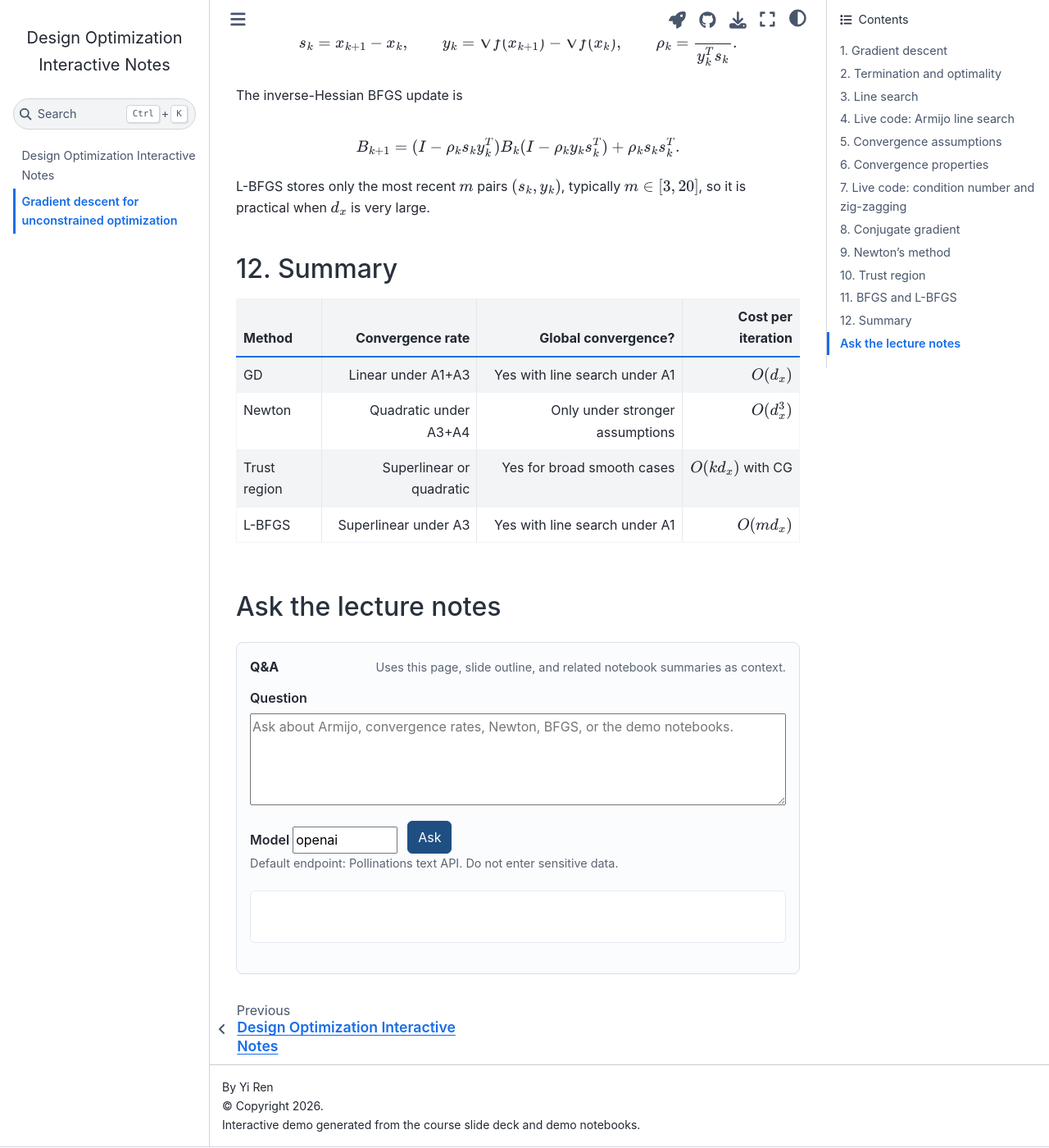
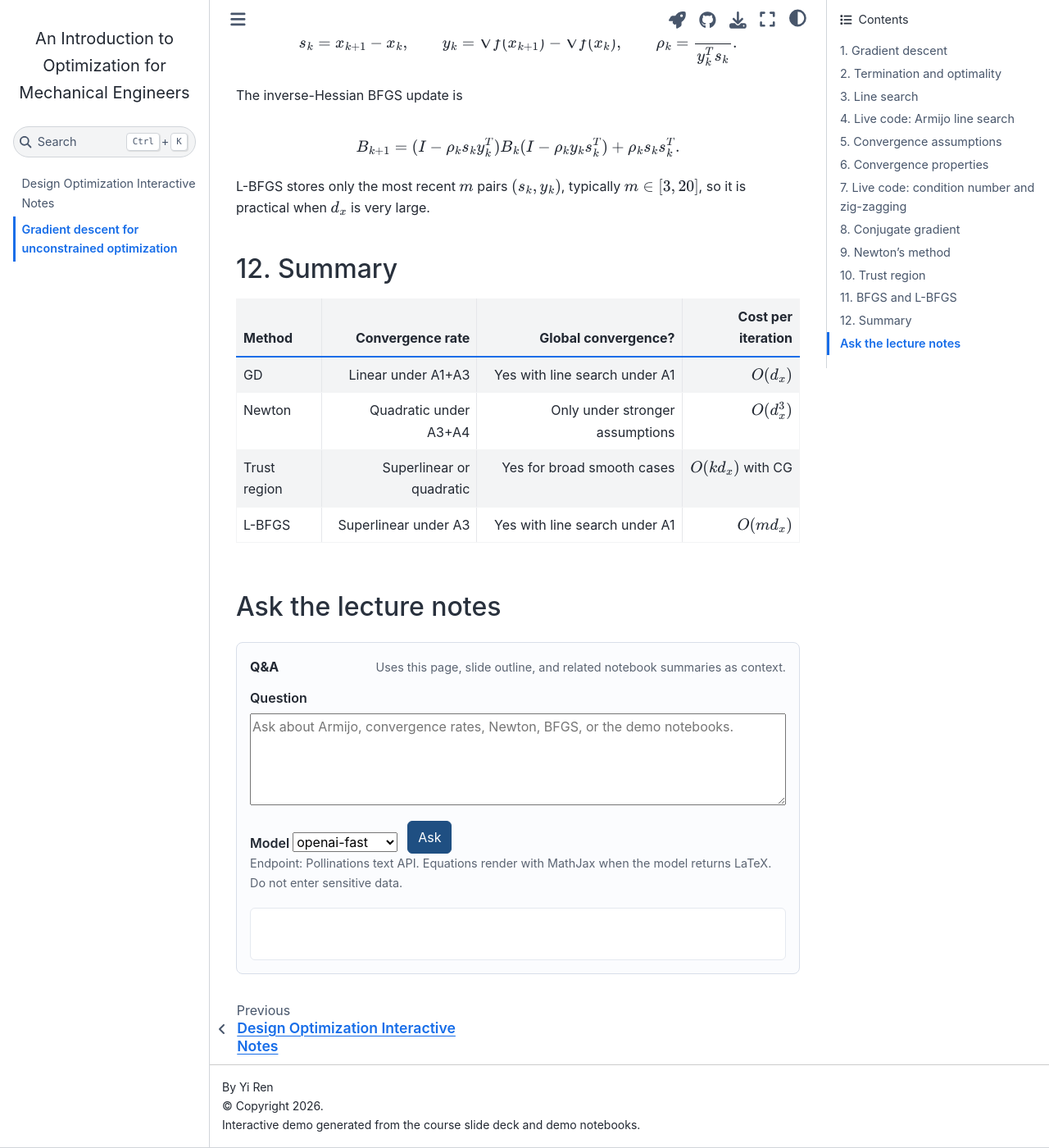
Before and after one commit to DesignInformaticsLab/DesignOptimization2025, a Jupyter Book: the page built from docs/gradient_descent_2025.md, in a window 1280 px wide and 1400 px high, scrolled down 5360 px. Shown: the whole window at 82% size. Built offline with Jupyter Book 1.0.4 settings and Sphinx 7.4.7 and the Sphinx Book theme 1.1.4, drawn with Linux system fonts in a browser that asks for light colours.

Commit message:
Improve Q&A math rendering and controls

````diff
--- a/docs/_config.yml
+++ b/docs/_config.yml
@@ -1,4 +1,4 @@
-title: Design Optimization Interactive Notes
+title: An Introduction to Optimization for Mechanical Engineers
 author: Yi Ren
 copyright: "2026"
 
--- a/docs/_static/custom.css
+++ b/docs/_static/custom.css
@@ -48,6 +48,7 @@
 
 .qa-model {
   width: 8rem;
+  margin-top: 0.35rem;
 }
 
 .qa-submit {
--- a/docs/_static/qa.js
+++ b/docs/_static/qa.js
@@ -16,13 +16,18 @@
   }
 
   function setAnswer(widget, text) {
-    widget.querySelector(".qa-answer").textContent = text;
+    const answer = widget.querySelector(".qa-answer");
+    answer.textContent = text;
+    if (window.MathJax?.typesetPromise) {
+      window.MathJax.typesetPromise([answer]).catch(() => {});
+    }
   }
 
   async function ask(widget) {
     const question = widget.querySelector(".qa-question").value.trim();
     const model = widget.querySelector(".qa-model").value.trim() || "openai";
     const button = widget.querySelector(".qa-submit");
+    const startedAt = performance.now();
     if (!question) {
       setAnswer(widget, "Enter a question first.");
       return;
@@ -42,7 +47,8 @@
             role: "system",
             content:
               "You are a concise teaching assistant for a graduate design optimization class. " +
-              "Use the supplied lecture notes and notebook context. If the answer is not supported by context, say what is missing.",
+              "Use the supplied lecture notes and notebook context. If the answer is not supported by context, say what is missing. " +
+              "When writing equations, use LaTeX delimiters \\(...\\) for inline math and \\[...\\] for display math so MathJax can render them.",
           },
           {
             role: "user",
@@ -70,7 +76,8 @@
         data?.choices?.[0]?.message?.content ||
         data?.choices?.[0]?.text ||
         JSON.stringify(data, null, 2);
-      setAnswer(widget, answer.trim());
+      const elapsedSeconds = ((performance.now() - startedAt) / 1000).toFixed(1);
+      setAnswer(widget, `${answer.trim()}\n\nAnswered in ${elapsedSeconds}s.`);
     } catch (error) {
       setAnswer(
         widget,
--- a/docs/gradient_descent_2025.md
+++ b/docs/gradient_descent_2025.md
@@ -364,10 +364,16 @@
     <textarea class="qa-question" rows="4" placeholder="Ask about Armijo, convergence rates, Newton, BFGS, or the demo notebooks."></textarea>
   </label>
   <div class="qa-controls">
-    <label>Model <input class="qa-model" value="openai" /></label>
+    <label>
+      Model
+      <select class="qa-model">
+        <option value="openai-fast" selected>openai-fast</option>
+        <option value="openai">openai</option>
+      </select>
+    </label>
     <button class="qa-submit" type="button">Ask</button>
   </div>
-  <p class="qa-note">Default endpoint: Pollinations text API. Do not enter sensitive data.</p>
-  <pre class="qa-answer" aria-live="polite"></pre>
+  <p class="qa-note">Endpoint: Pollinations text API. Equations render with MathJax when the model returns LaTeX. Do not enter sensitive data.</p>
+  <div class="qa-answer" aria-live="polite"></div>
 </div>
 ```
````
Also changed, not shown: 1 other file.
